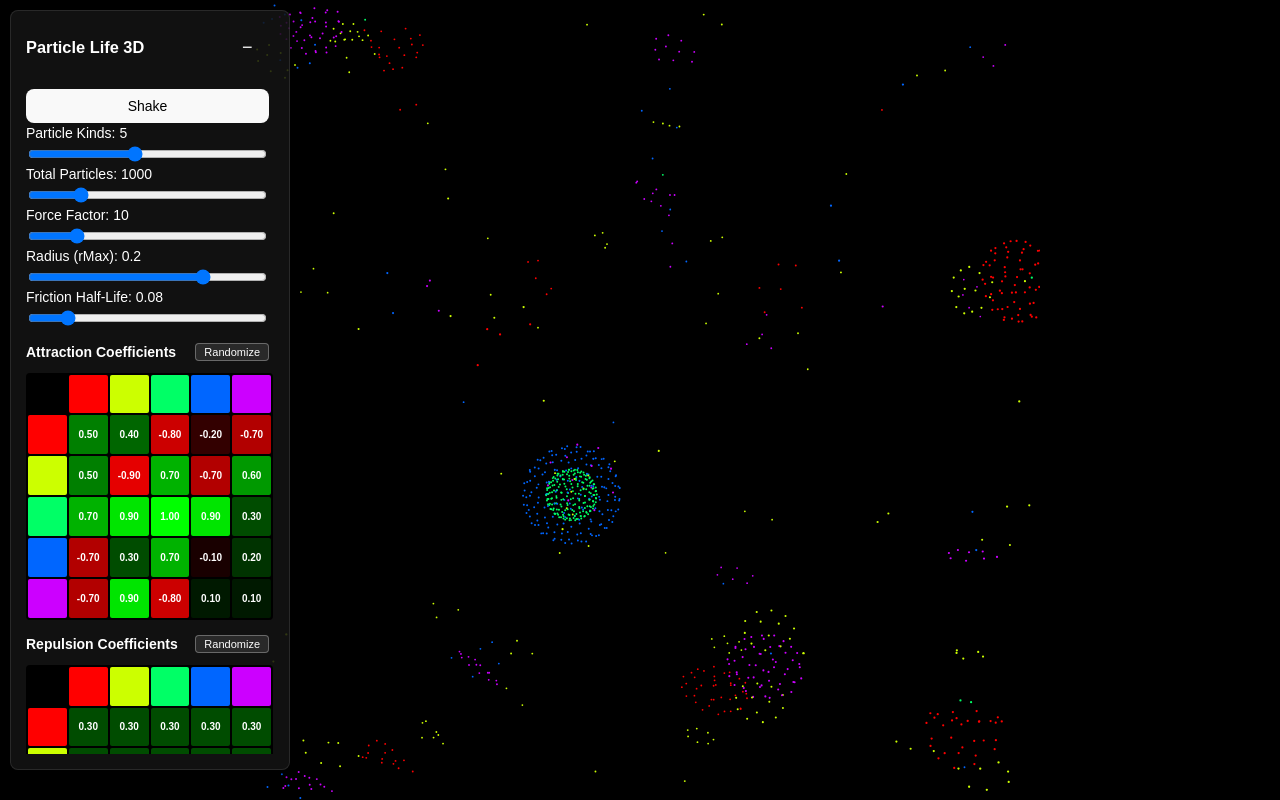
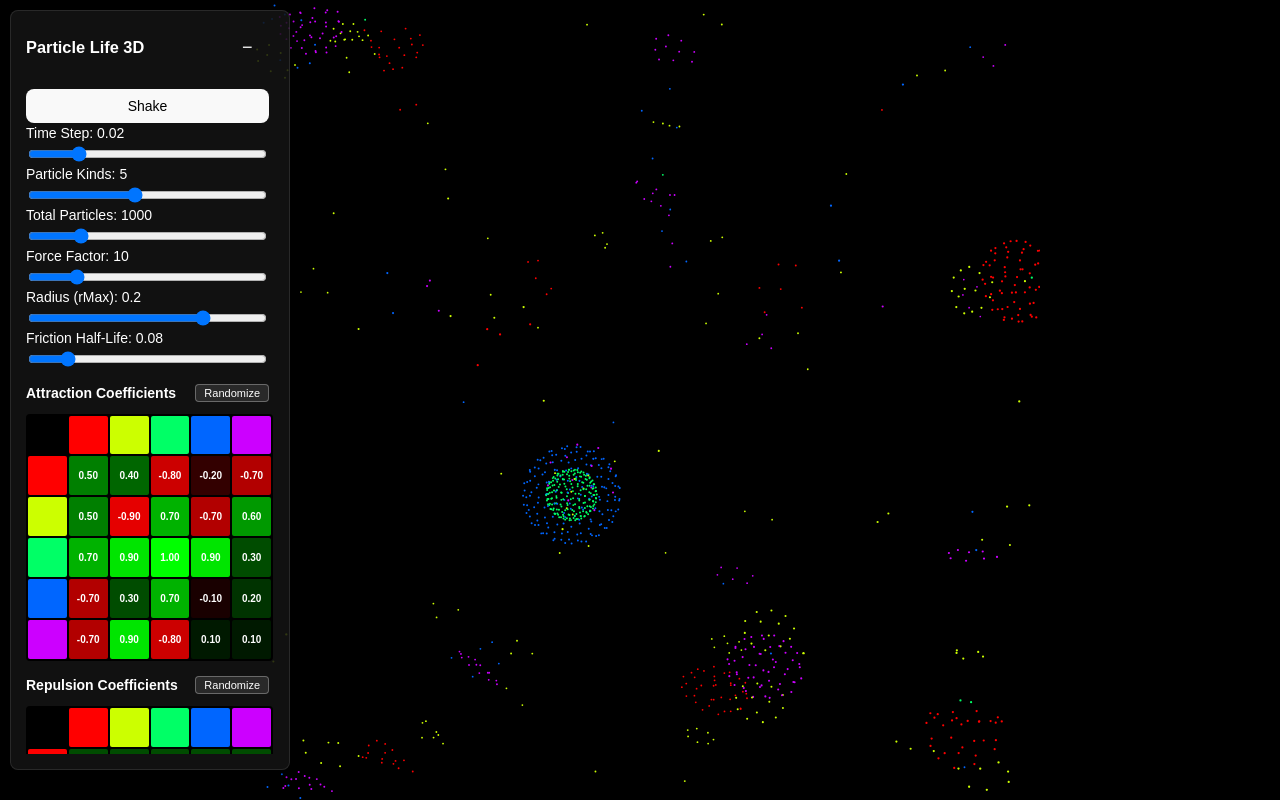
Before and after one commit to rockclimber147/Particle-Life-3D, a React (Vite) app: page / in a window 1280 px wide. Built offline with nearby package versions, Linux system fonts and the light colour scheme.

Commit message:
add time step slider

```diff
--- a/src/components/ControlPanel.tsx
+++ b/src/components/ControlPanel.tsx
@@ -60,6 +60,16 @@ export default function ControlPanel(props: ControlPanelProps) {
           Shake
         </button>
       </div>
+
+      <NumericLabelSlider
+        title="Time Step"
+        initialValue={sim.timeStep}
+        min={SIM_LIMITS.MIN_TIMESTEP}
+        max={SIM_LIMITS.MAX_TIMESTEP}
+        step={SIM_LIMITS.MIN_TIMESTEP}
+        onChange={actions.updateTimeStep}
+      />
+
       <NumericLabelSlider
         title="Particle Kinds"
         initialValue={sim.particleKinds}
--- a/src/constants/SimConstants.ts
+++ b/src/constants/SimConstants.ts
@@ -1,4 +1,6 @@
 export const SIM_LIMITS = {
+  MIN_TIMESTEP: 0.001,
+  MAX_TIMESTEP: 0.1,
   MAX_PARTICLES: 5000,
   MIN_PARTICLES: 1,
   MAX_KINDS: 10,
--- a/src/types/Sim.ts
+++ b/src/types/Sim.ts
@@ -18,6 +18,7 @@ export type SimState = {
 };
 
 export type SimActions = {
+  updateTimeStep: (val: number) => void;
   updateParticleKinds: (val: number) => void;
   updateTotalParticles: (val: number) => void;
   updateForceFactor: (val: number) => void;
--- a/src/utils/SimulationEngine.ts
+++ b/src/utils/SimulationEngine.ts
@@ -16,6 +16,7 @@ export class SimulationEngine {
     this.s = state;
     this.uniformGrid.setResolution(this.s.rMax);
     this.actions = {
+      updateTimeStep: (val: number) => this.s.timeStep = val,
       updateParticleKinds: this.updateParticleKinds,
       updateTotalParticles: this.updateTotalParticles,
       updateForceFactor: (val: number) => (this.s.forceFactor = val),
```
